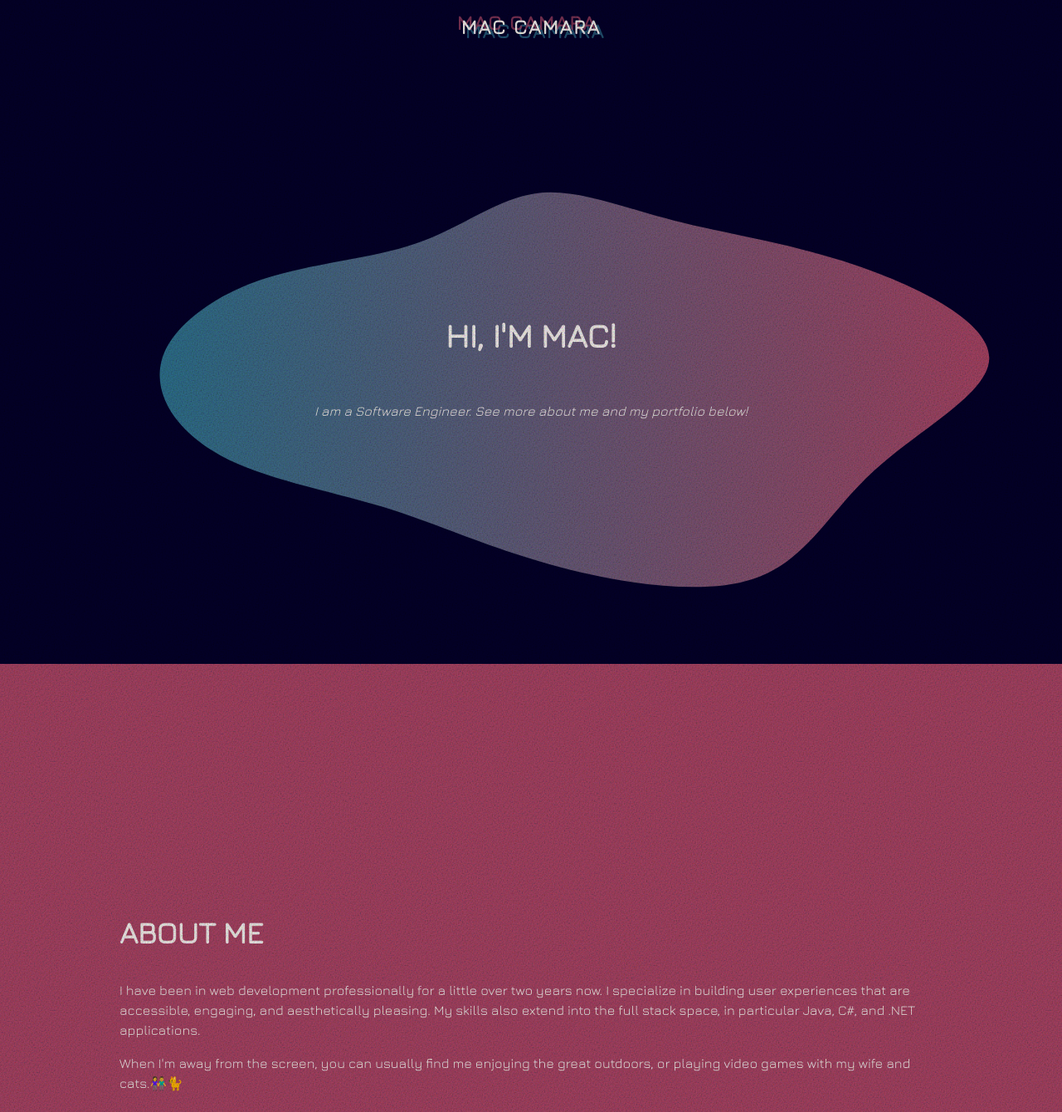
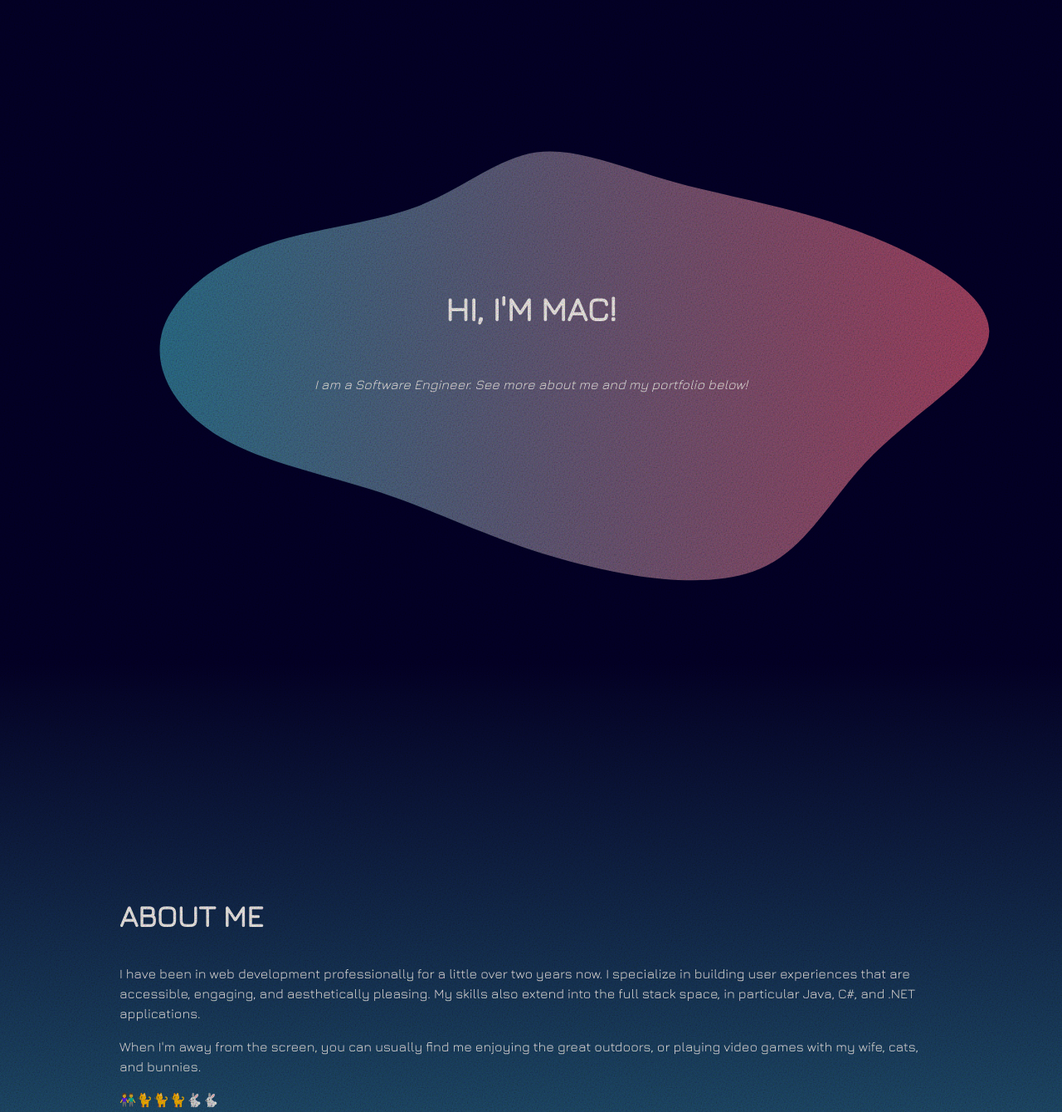
Before and after one commit to Macinto5h/macinto5h.github.io, an Eleventy site: page src/index.md in a window 1280 px wide. Shown: the top 1340 px of the page at 83% size. Built offline with nearby package versions, Linux system fonts and the light colour scheme; Eleventy itself is replaced by a stand-in of ours; files that its build step writes are made by us from their sources.

Commit message:
Remove header

```diff
--- a/src/_includes/home.njk
+++ b/src/_includes/home.njk
@@ -6,7 +6,7 @@ title: Welcome to Mac's Website
   <h1>Hi, I'm Mac!</h1>
   <p><em>I am a Software Engineer. See more about me and my portfolio below!</em></p>
 </section>
-<section class="section -irresistible">
+<section class="section -dark-to-teal">
   <div class="content">
     {{ content | safe }}
   </div>
--- a/src/_includes/layout.njk
+++ b/src/_includes/layout.njk
@@ -22,9 +22,6 @@
     <link rel="stylesheet" href="/assets/styles.css">
   </head>
   <body>
-    <header>
-      MAC CAMARA
-    </header>
     <main>
       {{ content | safe }}
     </main>
--- a/src/assets/scss/_footer.scss
+++ b/src/assets/scss/_footer.scss
@@ -2,5 +2,5 @@ footer {
   font-size: 1.8rem;
   font-weight: 700;
 
-  background-color: $dark;
+  background-color: $primary;
 }
--- a/src/assets/scss/_header.scss
+++ /dev/null
@@ -1,20 +0,0 @@
-header {
-  position: absolute;
-  top: 0;
-  left: 0;
-  right: 0;
-
-  display: grid;
-  align-content: center;
-  height: 6.4rem;
-
-  font-size: 2.4rem;
-
-  color: $light;
-  text-align: center;
-  font-weight: 700;
-  letter-spacing: .2rem;
-  text-shadow: -.5rem -.5rem 0 rgba($secondary, .75), .5rem .5rem 0 rgba($primary, .75);
-
-  background-color: $dark;
-}
--- a/src/assets/scss/_jumbotron.scss
+++ b/src/assets/scss/_jumbotron.scss
@@ -1,7 +1,7 @@
 .jumbotron {
   display: grid;
   align-content: center;
-  min-height: calc(100vh - 6.4rem);
+  min-height: 100vh;
   box-sizing: border-box;
   padding: 2.5rem;
   position: relative;
--- a/src/assets/scss/_main.scss
+++ b/src/assets/scss/_main.scss
@@ -1,5 +1,4 @@
 main {
-  margin-top: 6.4rem;
   min-height: 100vh;
   background-color: $dark;
 }
--- a/src/assets/scss/_section.scss
+++ b/src/assets/scss/_section.scss
@@ -2,6 +2,10 @@
   min-height: 100vh;
   display: grid;
   align-items: center;
+
+  &.-dark-to-teal {
+    background: linear-gradient(to bottom, $dark 0%, $primary 100%);
+  }
 
   &.-irresistible {
     background-color: $secondary;
--- a/src/assets/scss/styles.scss
+++ b/src/assets/scss/styles.scss
@@ -2,7 +2,6 @@
 @import 'mixins';
 @import 'body';
 @import 'typography';
-@import 'header';
 @import 'main';
 @import 'portfolio';
 @import 'content';
--- a/src/index.md
+++ b/src/index.md
@@ -7,4 +7,6 @@ description: Hi, my name is Mac. I have been in web development professionally f
 
 I have been in web development professionally for a little over two years now. I specialize in building user experiences that are accessible, engaging, and aesthetically pleasing. My skills also extend into the full stack space, in particular Java, C#, and .NET applications.
 
-When I'm away from the screen, you can usually find me enjoying the great outdoors, or playing video games with my wife and cats.👫🐈
+When I'm away from the screen, you can usually find me enjoying the great outdoors, or playing video games with my wife, cats, and bunnies.
+
+👫🐈🐈🐈🐇🐇
```
